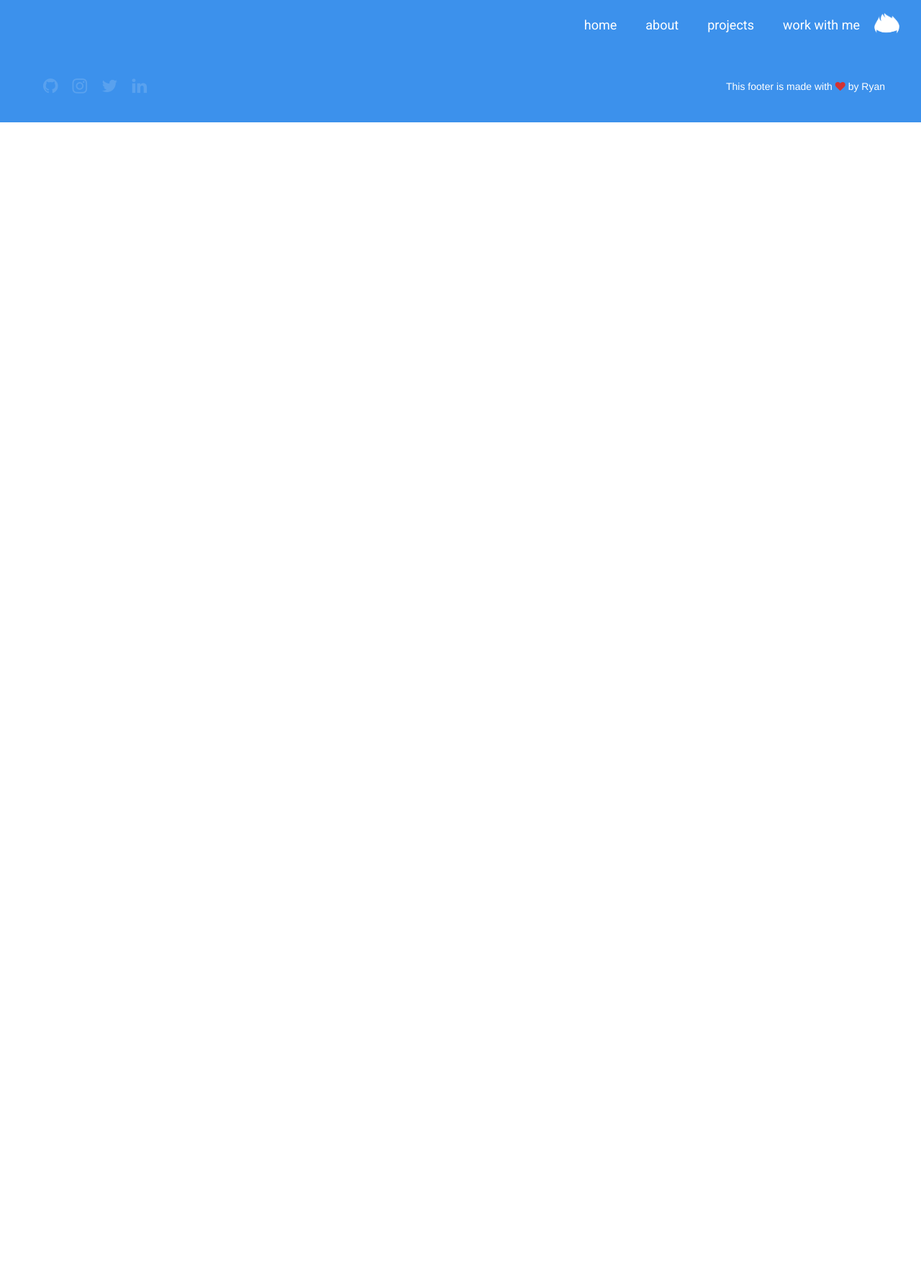
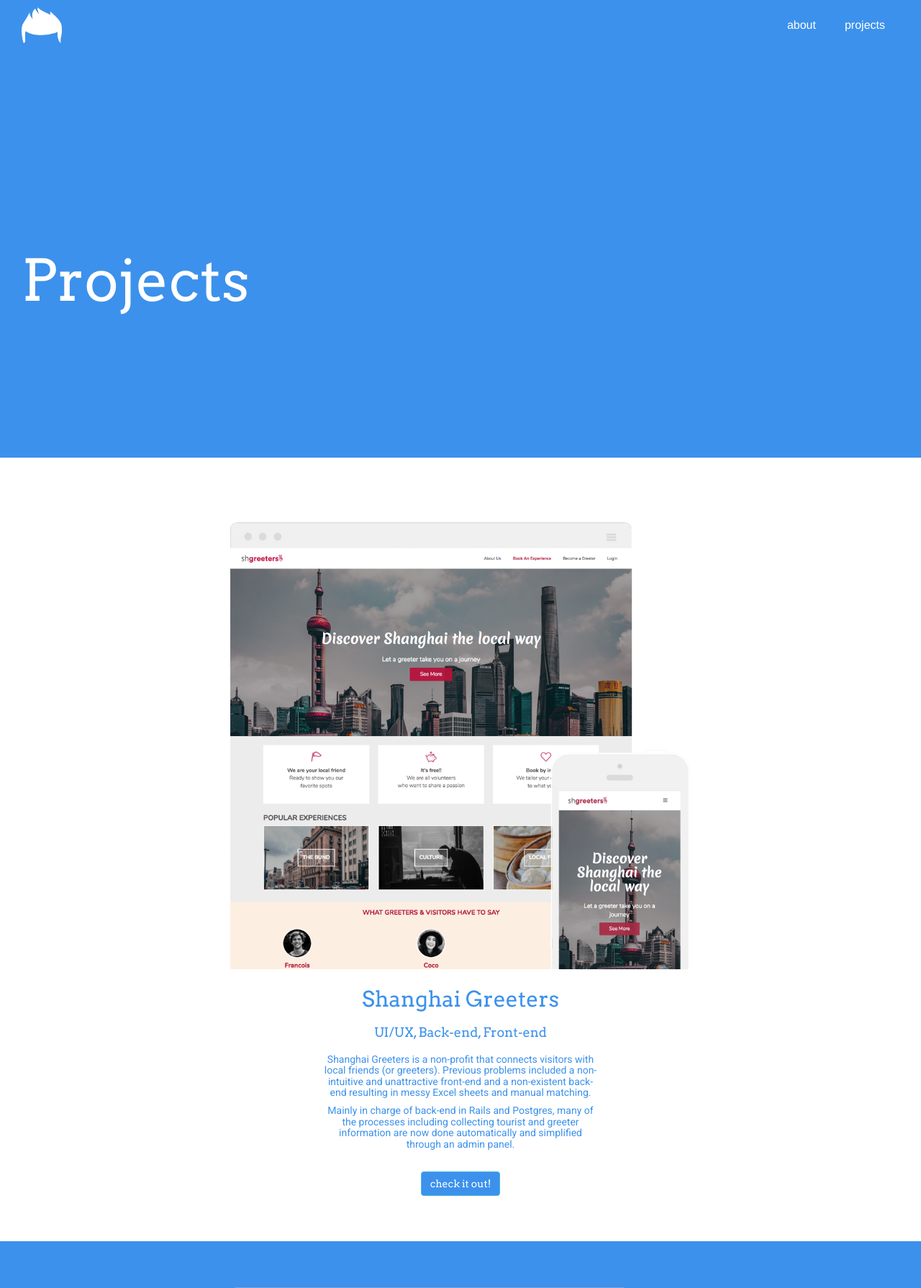
Before and after one commit to rkretch91/prof-page, a PHP site: page /projects.html in a window 1280 px wide. Shown: the top 1790 px of the page at 72% size. Before the commit the page ends 170 px from the top, so only its background shows below. Run offline with PHP 8.4, Linux system fonts and the light colour scheme; some libraries are stand-ins or nearby versions.

Commit message:
finished pages

```diff
--- a/projects.html
+++ b/projects.html
@@ -11,19 +11,59 @@
   <body>
     <div class="navbar-wagon">
       <!-- Logo -->
-      <a href="/" class="navbar-wagon-brand">
-      </a>
+     <a href="/" class="navbar-wagon-brand">
+        <img src="images/hair-ryan.png" alt="logo">
+     </a>
 
       <!-- Right Navigation -->
-      <div class="navbar-wagon-right hidden-xs hidden-sm">
+      <div class="navbar-wagon-right">
 
-        <a href="index.html" class="navbar-wagon-item navbar-wagon-link">home</a>
         <a href="about.html" class="navbar-wagon-item navbar-wagon-link">about</a>
         <a href="projects.html" class="navbar-wagon-item navbar-wagon-link">projects</a>
-        <a href="" class="navbar-wagon-item navbar-wagon-link">work with me</a>
-        <img src="images/hair-ryan.png" class="avatar dropdown-toggle" id="navbar-wagon-menu" data-toggle="dropdown">
       </div>
    </div>
+
+    <section id="top">
+      <div class="container-work">
+        <div class="row">
+          <div class="col-xs-12">
+            <h1>Projects</h1>
+          </div>
+        </div>
+      </div>
+    </section>
+    <section class="project">
+      <div class="about">
+        <img src="/images/sh-greeters.png" width="50%">
+        <div class="wrap-about">
+          <h2>Shanghai Greeters</h2>
+          <h3>UI/UX, Back-end, Front-end<h3>
+          <p>Shanghai Greeters is a non-profit that connects visitors with local friends (or greeters). Previous problems included a non-intuitive and unattractive front-end and a non-existent back-end resulting in messy Excel sheets and manual matching.</p>
+          <p>Mainly in charge of back-end in Rails and Postgres, many of the processes including collecting tourist and greeter information are now done automatically and simplified through an admin panel.</p><br>
+          <a href="http://www.shgreeters.com" class="btn btn-info" id="bootstrap-override" target="_blank">check it out!</a>
+        </div>
+      </div>
+    </section>
+      <div class="about-blue">
+        <img src="/images/wecare-wc.png" width="50%">
+        <div class="wrap-about">
+          <h2>WeCare WC</h2>
+          <h3>UI/UX, Wordpress, SEO Strategy<h3>
+          <p>A company with the bold mission of redefining public restrooms in China and Asia. I helped to build the Wordpress site and incorporated in bilingual capabilities.</p><br>
+          <a href="http://www.wecarewc.com" class="btn btn-info" id="bootstrap-override-two" target="_blank">check it out!</a>
+        </div>
+      </div>
+    <section class="project">
+      <div class="about">
+        <img src="/images/dapper-dan.png" width="50%">
+        <div class="wrap-about">
+          <h2>Dapper Dan</h2>
+          <h3>Back-end<h3>
+          <p>Experimental site where men can rent or rent out their underutilized luxury accessories. I developed the back-end using Rails and Postgres making the booking and notification process simple for the users.</p><br>
+          <a href="http://airbnb-rkretch91.herokuapp.com" class="btn btn-info" id="bootstrap-override" target="_blank">check it out!</a>
+        </div>
+      </div>
+    </section>
 
 
     <div class="footer">
@@ -33,10 +73,14 @@
         <a href="https://twitter.com/rkretch91"><i class="fa fa-twitter"></i></a>
         <a href="https://www.linkedin.com/in/ryankretch/"><i class="fa fa-linkedin"></i></a>
       </div>
-      <div class="footer-copyright">
-        This footer is made with <i class="fa fa-heart"></i> by Ryan
-      </div>
     </div>
+
+  <script src="https://unpkg.com/scrollreveal/dist/scrollreveal.min.js"></script>
+  <script>
+    window.sr = ScrollReveal();
+      sr.reveal('.about');
+      sr.reveal('.about-blue');
+  </script>
 
 
   </body>
--- a/style.css
+++ b/style.css
@@ -28,6 +28,14 @@
   background-color: #3c91ec;
 }
 
+.container-work {
+  width: 310px;
+  margin-left: 30px;
+  padding-top: 20%;
+  padding-bottom: 15%;
+  background-color: #3c91ec;
+}
+
 @media screen and (min-width: 500px) {
   .about {
     padding-top: 5%;
@@ -37,7 +45,7 @@
 .about {
   background-color: white;
   text-align: center;
-  padding-top: 10%;
+  padding-top: 7%;
   padding-bottom: 3%;
   color: #3c91ec;
   font-family: 'Arvo', serif;
@@ -103,6 +111,11 @@
   background-color: #3c91ec;
 }
 
+#bootstrap-override-two {
+  background-color: white;
+  color: #3c91ec;
+}
+
 .btn-xlarge {
     padding: 15px 25px;
     font-size: 22px; //change this to your desired size
@@ -115,6 +128,7 @@
 
 /* Main navbar */
 .navbar-wagon {
+  box-shadow: 0 1px 5px 0 rgba(0,0,0,0.07),0 1px 0 0 rgba(0,0,0,0.03);
   background: #3c91ec;
   transition: all 0.3s ease;
   height: 70px;
@@ -152,8 +166,7 @@
 /* Navbar link */
 .navbar-wagon-link {
   color: white;
-  font-size: 18px;
-  font-family: 'Roboto', sans-serif;
+  font-size: 16px;
 }
 .navbar-wagon-link:hover {
   color: #da552f;
@@ -367,3 +380,27 @@
   opacity: 0.6;
   margin-bottom: 30px;
 }
+
+
+.project h3 {
+  font-size: 18px;
+}
+
+.about-blue {
+  background-color: #3c91ec;
+  text-align: center;
+  padding-top: 5%;
+  padding-bottom: 3%;
+  color: white;
+  font-family: 'Arvo', serif;
+}
+
+.about-blue h3 {
+  font-size: 18px;
+}
+
+.about-blue p {
+  color: white;
+  text-align: center;
+  font-size: 14px;
+}
```
Also changed, not shown: about.html (+4 -9 lines), contact.html (deleted, +0 -80 lines), index.html (+9 -11 lines), images/dapper-dan.png (added), images/sh-greeters.png (added), images/wecare-wc.png (added).
